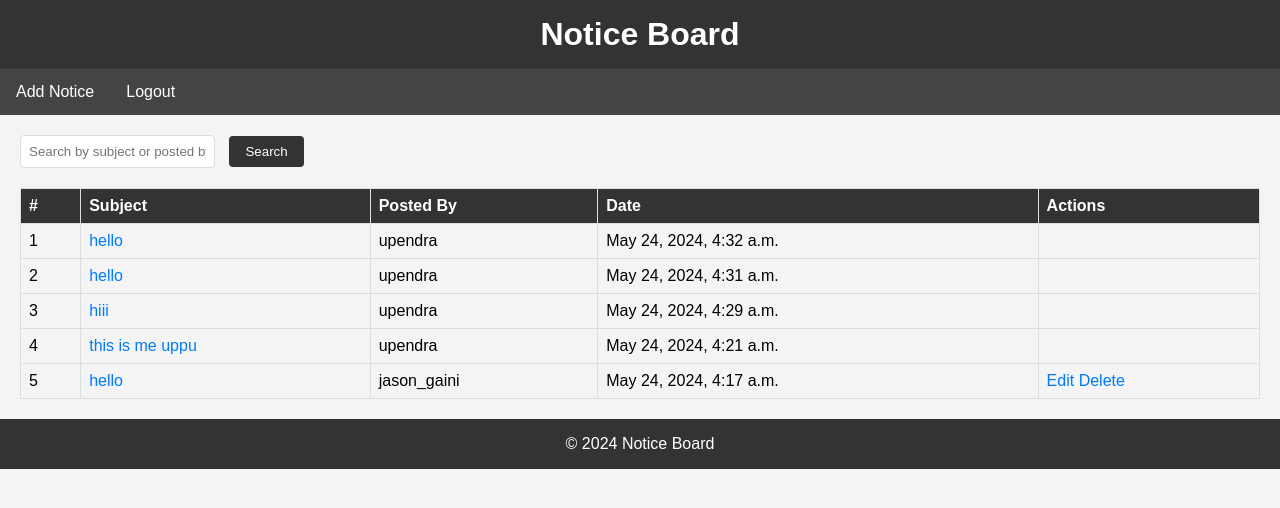
After one commit to jasongaini13/hostel_management_system, a Django app: page /notice_board/ in a window 1280 px wide. The commit adds this page. Shown: the top 508 px of the page. Run offline with Django 5.2, Linux system fonts and the light colour scheme; a user stored in the database is signed in; data comes from the database, SQL or seed files in the repository; both versions use the stored data as it was after the commit.

Commit message:
commiting notice board

```diff
--- a/gatepass/settings.py
+++ b/gatepass/settings.py
@@ -122,9 +122,8 @@ EMAIL_BACKEND = 'django.core.mail.backends.smtp.EmailBackend'
 EMAIL_HOST = 'smtp.gmail.com'
 EMAIL_PORT = 587
 EMAIL_USE_TLS = True
-EMAIL_HOST_USER = 'jasonjason7328@gmail.com'
-EMAIL_HOST_PASSWORD = 'enaf abyc uxlq djmj'
-
+EMAIL_HOST_USER = 'jasongainijasongaini@gmail.com'
+EMAIL_HOST_PASSWORD = 'ogge wnom qzil vcrn'
 
 # Static files (CSS, JavaScript, Images)
 # https://docs.djangoproject.com/en/5.0/howto/static-files/
--- /dev/null
+++ b/static/css/notice.css
@@ -0,0 +1,100 @@
+/* styles.css */
+
+/* Reset some default browser styles */
+* {
+    margin: 0;
+    padding: 0;
+    box-sizing: border-box;
+}
+
+body {
+    font-family: Arial, sans-serif;
+    background-color: #f4f4f4;
+    margin: 0;
+}
+
+header, footer {
+    background-color: #333;
+    color: #fff;
+    text-align: center;
+    padding: 1em 0;
+}
+
+header h1, footer p {
+    margin: 0;
+}
+
+nav {
+    background-color: #444;
+    overflow: hidden;
+}
+
+nav a {
+    float: left;
+    display: block;
+    color: white;
+    text-align: center;
+    padding: 14px 16px;
+    text-decoration: none;
+}
+
+nav a:hover {
+    background-color: #ddd;
+    color: black;
+}
+
+main {
+    padding: 20px;
+}
+
+table {
+    width: 100%;
+    border-collapse: collapse;
+}
+
+table, th, td {
+    border: 1px solid #ddd;
+}
+
+th, td {
+    padding: 8px;
+    text-align: left;
+}
+
+th {
+    background-color: #333;
+    color: white;
+}
+
+form {
+    margin-bottom: 20px;
+}
+
+input[type="text"] {
+    padding: 8px;
+    margin-right: 10px;
+    border: 1px solid #ddd;
+    border-radius: 4px;
+}
+
+button {
+    padding: 8px 16px;
+    background-color: #333;
+    color: #fff;
+    border: none;
+    border-radius: 4px;
+    cursor: pointer;
+}
+
+button:hover {
+    background-color: #555;
+}
+
+a {
+    color: #007bff;
+    text-decoration: none;
+}
+
+a:hover {
+    text-decoration: underline;
+}
--- a/users/models.py
+++ b/users/models.py
@@ -26,3 +26,20 @@ class FacultyProfile(models.Model):
 
     def __str__(self):
         return self.user.username
+
+
+
+
+
+# models.py
+from django.contrib.auth.models import User
+from django.db import models
+
+class Notice(models.Model):
+    subject = models.CharField(max_length=255)
+    message = models.TextField(null=True)
+    posted_by = models.ForeignKey(User, on_delete=models.CASCADE)
+    date_posted = models.DateTimeField(auto_now_add=True)
+
+    def __str__(self):
+        return self.subject
--- a/users/templates/faculty_dashboard.html
+++ b/users/templates/faculty_dashboard.html
@@ -5,4 +5,6 @@
 <p>This is your dashboard.</p>
 <a href="{% url 'home' %}" class="btn btn-dark">Logout</a>
 <a href="{% url 'faculty_profile' %}" class="btn btn-dark">View Profile</a>
+
+<a href="{% url 'notice_board' %}" class="btn btn-default">notice board</a>   <!--testing   -->
 {% endblock %}
--- a/users/templates/home.html
+++ b/users/templates/home.html
@@ -24,6 +24,7 @@
                 <h3>All in one place</h3><br>
                  <a href="{% url 'student_register' %}" class="btn btn-default">Student</a>
                 <a href="{% url 'faculty_register' %}" class="btn btn-default">Faculty</a>
+
             </div>
         </div>
     </main>
--- /dev/null
+++ b/users/templates/noticeboard.html
@@ -0,0 +1,60 @@
+<!DOCTYPE html>
+<html lang="en">
+<head>
+    <meta charset="UTF-8">
+    <meta name="viewport" content="width=device-width, initial-scale=1.0">
+    <title>Notice Board</title>
+    {% load static %}
+    <link rel="stylesheet" href="{% static 'css/notice.css' %}">
+</head>
+<body>
+    <header>
+        <h1>Notice Board</h1>
+    </header>
+    <nav>
+        {% if user.is_authenticated %}
+            <a href="{% url 'add_notice' %}">Add Notice</a>
+            <a href="{% url 'logout' %}">Logout</a>
+        {% else %}
+            <a href="{% url 'student_login' %}">Login as Student</a>
+            <a href="{% url 'faculty_login' %}">Login as Faculty</a>
+        {% endif %}
+    </nav>
+    <main>
+        <form method="get" action="{% url 'notice_board' %}">
+            <input type="text" name="q" placeholder="Search by subject or posted by" value="{{ request.GET.q }}">
+            <button type="submit">Search</button>
+        </form>
+        <table>
+            <thead>
+                <tr>
+                    <th>#</th>
+                    <th>Subject</th>
+                    <th>Posted By</th>
+                    <th>Date</th>
+                    <th>Actions</th>
+                </tr>
+            </thead>
+            <tbody>
+                {% for notice in notices %}
+                <tr>
+                    <td>{{ forloop.counter }}</td>
+                    <td><a href="{% url 'notice_detail' notice.pk %}">{{ notice.subject }}</a></td>
+                    <td>{{ notice.posted_by.username }}</td>
+                    <td>{{ notice.date_posted }}</td>
+                    <td>
+                        {% if user == notice.posted_by %}
+                            <a href="{% url 'edit_notice' notice.pk %}">Edit</a>
+                            <a href="{% url 'delete_notice' notice.pk %}">Delete</a>
+                        {% endif %}
+                    </td>
+                </tr>
+                {% endfor %}
+            </tbody>
+        </table>
+    </main>
+    <footer>
+        <p>&copy; 2024 Notice Board</p>
+    </footer>
+</body>
+</html>
--- a/users/urls.py
+++ b/users/urls.py
@@ -1,20 +1,23 @@
+# urls.py
 from django.urls import path
 from . import views
 
 urlpatterns = [
+    path('', views.home, name='home'),
     path('student/register/', views.student_register, name='student_register'),
-    path('', views.home, name='home'),
     path('faculty/register/', views.faculty_register, name='faculty_register'),
     path('student/login/', views.student_login, name='student_login'),
     path('faculty/login/', views.faculty_login, name='faculty_login'),
     path('student/dashboard/', views.student_dashboard, name='student_dashboard'),
     path('faculty/dashboard/', views.faculty_dashboard, name='faculty_dashboard'),
     path('logout/', views.logout_view, name='logout'),
-    # path('profiles/', views.profiles, name='profile'),
-
+    path('notice_board/', views.notice_list, name='notice_board'),
+    path('notices/add/', views.add_notice, name='add_notice'),
+    path('notices/edit/<int:pk>/', views.edit_notice, name='edit_notice'),
+    path('notices/delete/<int:pk>/', views.delete_notice, name='delete_notice'),
+    path('notices/<int:pk>/', views.notice_detail, name='notice_detail'),
     path('student/profile/', views.student_profile, name='student_profile'),
     path('faculty/profile/', views.faculty_profile, name='faculty_profile'),
-
     path('update-student-profile/', views.update_student_profile, name='update-student-profile'),
     path('update-faculty-profile/', views.update_faculty_profile, name='update-faculty-profile'),
 ]
--- a/users/views.py
+++ b/users/views.py
@@ -80,7 +80,7 @@ def faculty_profile(request):
     faculty_profile = FacultyProfile.objects.get(user=request.user)
     return render(request, 'faculty_profile.html', {'faculty_profile': faculty_profile})
 
-@login_required
+@login_required(login_url='student_login')
 def update_student_profile(request):
     student_profile = StudentProfile.objects.get(user=request.user)
     if request.method == 'POST':
@@ -113,3 +113,70 @@ def view_student_profile(request):
 def view_faculty_profile(request):
     faculty_profile = FacultyProfile.objects.get(user=request.user)
     return render(request, 'faculty_profile.html', {'profile': faculty_profile})
+def notice_board(request):
+    return render(request,'noticeboard.html')
+
+
+
+
+
+
+# views.py
+from django.shortcuts import render, get_object_or_404, redirect
+from django.contrib.auth.decorators import login_required
+from django.db.models import Q
+from django.utils import timezone
+from .models import Notice
+from .forms import NoticeForm
+
+@login_required
+def notice_list(request):
+    query = request.GET.get('q')
+    if query:
+        notices = Notice.objects.filter(Q(subject__icontains=query) | Q(posted_by__username__icontains=query)).order_by('-date_posted')
+    else:
+        notices = Notice.objects.all().order_by('-date_posted')
+    return render(request, 'noticeboard.html', {'notices': notices})
+
+@login_required
+def notice_detail(request, pk):
+    notice = get_object_or_404(Notice, pk=pk)
+    return render(request, 'notice_detail.html', {'notice': notice})
+
+@login_required
+def add_notice(request):
+    if request.method == 'POST':
+        form = NoticeForm(request.POST)
+        if form.is_valid():
+            notice = form.save(commit=False)
+            notice.posted_by = request.user
+            notice.date_posted = timezone.now()
+            notice.save()
+            return redirect('notice_board')
+    else:
+        form = NoticeForm()
+    return render(request, 'add_notice.html', {'form': form})
+
+@login_required
+def edit_notice(request, pk):
+    notice = get_object_or_404(Notice, pk=pk)
+    if request.user != notice.posted_by:
+        return redirect('notice_board')  # Prevent unauthorized edits
+    if request.method == 'POST':
+        form = NoticeForm(request.POST, instance=notice)
+        if form.is_valid():
+            form.save()
+            return redirect('notice_board')
+    else:
+        form = NoticeForm(instance=notice)
+    return render(request, 'edit_notice.html', {'form': form})
+
+@login_required
+def delete_notice(request, pk):
+    notice = get_object_or_404(Notice, pk=pk)
+    if request.user != notice.posted_by:
+        return redirect('notice_board')  # Prevent unauthorized deletions
+    if request.method == 'POST':
+        notice.delete()
+        return redirect('notice_board')
+    return render(request, 'delete_notice.html', {'notice': notice})
```
Also changed, not shown: users/forms.py (+10 -0 lines), users/templates/add_notice.html (added, +28 -0 lines), users/templates/delete_notice.html (added, +22 -0 lines), users/templates/edit_notice.html (added, +22 -0 lines), users/templates/notice_detail.html (added, +26 -0 lines), db.sqlite3, users/migrations/0006_notice.py (added), users/migrations/0007_notice_message_alter_notice_date_posted_and_more.py (added).
